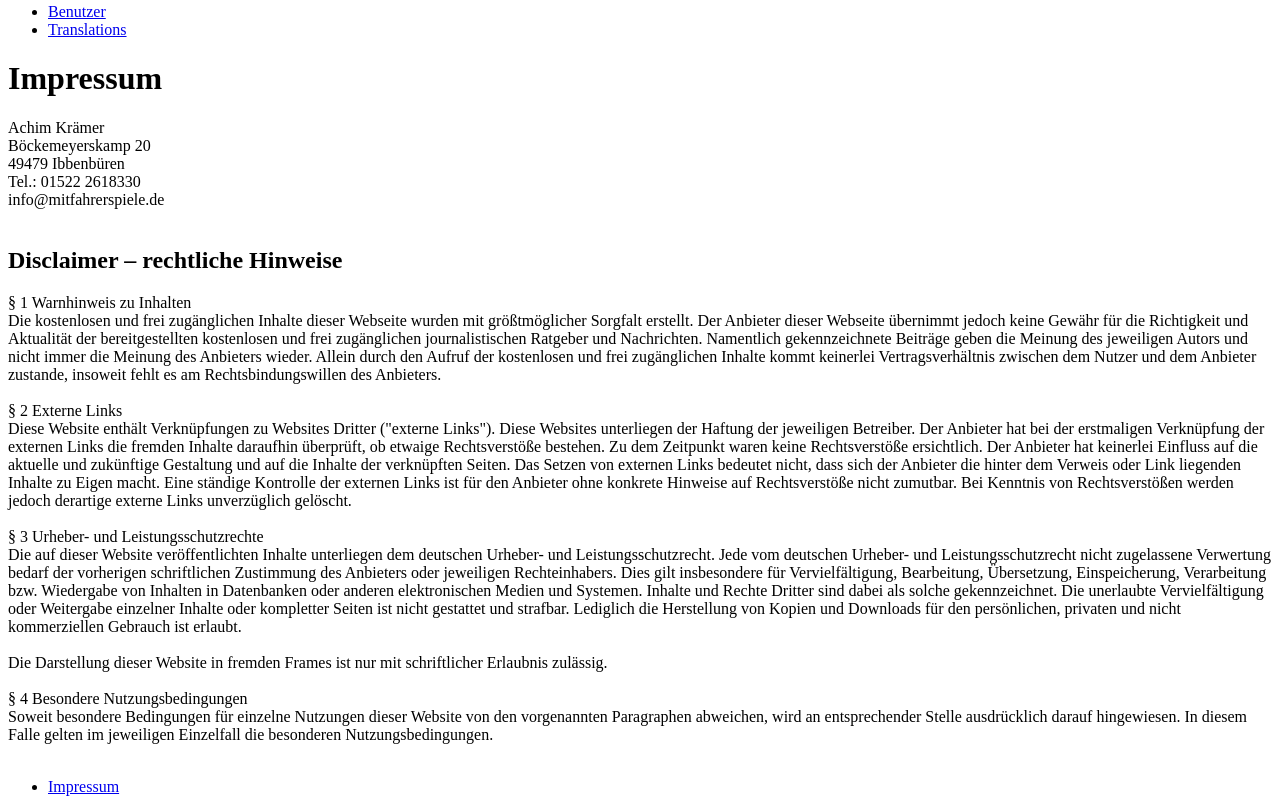
After one commit to achim-kraemer-com/mitfahrerspiele, a Symfony app: template application/templates/imprint.html.twig in a window 1280 px wide. The commit adds this page. Shown: the part 317-1129 px from the top of the page. Run offline with Twig, Linux system fonts and the light colour scheme; the template is opened without the code that fills it, so the values that code supplies are empty; some libraries are stand-ins or nearby versions.

Commit message:
m1: imporessions added

```diff
--- a/application/src/Form/GameType.php
+++ b/application/src/Form/GameType.php
@@ -14,9 +14,6 @@ class GameType extends AbstractType
         $builder
             ->add('title')
             ->add('description')
-            ->add('id')
-            ->add('createdAt')
-            ->add('updatedAt')
             ->add('navigation')
         ;
     }
--- a/application/templates/backend/backend_base.html.twig
+++ /dev/null
@@ -1,3 +0,0 @@
-{% extends 'base.html.twig' %}
-
-{% block navigation %}{% include 'backend/navigation.html.twig' %}{% endblock %}
--- a/application/templates/backend/index.html.twig
+++ b/application/templates/backend/index.html.twig
@@ -1,4 +1,4 @@
-{% extends 'backend/backend_base.html.twig' %}
+{% extends 'base.html.twig' %}
 
 {% block body %}
     <div class="container">
--- a/application/templates/base.html.twig
+++ b/application/templates/base.html.twig
@@ -5,9 +5,16 @@
         <title>{% block title %}Mitfahrerspiele{% endblock %}</title>
         {% block stylesheets %}{{ encore_entry_link_tags('app') }}{% endblock %}
     </head>
-    <body>
-        {% block navigation %}{% include 'frontend/navigation.html.twig' %}{% endblock %}
+    <body class="d-flex flex-column min-vh-100">
+        {% block navigation %}
+            {% if app.user %}
+                {% include 'backend/navigation.html.twig' %}
+            {% else %}
+                {% include 'frontend/navigation.html.twig' %}
+            {% endif %}
+        {% endblock %}
         {% block body %}{% endblock %}
+        {% block footer %}{% include 'footer.html.twig' %}{% endblock %}
         {% block javascripts %}{{ encore_entry_script_tags('app') }}{% endblock %}
     </body>
 </html>
--- /dev/null
+++ b/application/templates/footer.html.twig
@@ -0,0 +1,11 @@
+<footer class="navbar navbar-expand-lg navbar-light bg-light mt-auto border">
+    <div class="collapse navbar-collapse" id="navbarSupportedContent">
+        <div class="container">
+            <ul class="nav">
+                <li class="nav-item dropdown">
+                    <a class="nav-link" href=" {{ path('app_imprint') }}" aria-haspopup="false" aria-expanded="false">Impressum</a>
+                </li>
+            </ul>
+        </div>
+    </div>
+</footer>
--- a/application/templates/game/edit.html.twig
+++ b/application/templates/game/edit.html.twig
@@ -1,4 +1,4 @@
-{% extends 'backend/backend_base.html.twig' %}
+{% extends 'base.html.twig' %}
 
 {% block title %}Edit Game{% endblock %}
 
--- a/application/templates/game/index.html.twig
+++ b/application/templates/game/index.html.twig
@@ -1,4 +1,4 @@
-{% extends 'backend/backend_base.html.twig' %}
+{% extends 'base.html.twig' %}
 
 {% block title %}Game index{% endblock %}
 
--- a/application/templates/game/new.html.twig
+++ b/application/templates/game/new.html.twig
@@ -1,4 +1,4 @@
-{% extends 'backend/backend_base.html.twig' %}
+{% extends 'base.html.twig' %}
 
 {% block title %}New Game{% endblock %}
 
--- a/application/templates/game/show.html.twig
+++ b/application/templates/game/show.html.twig
@@ -1,4 +1,4 @@
-{% extends 'backend/backend_base.html.twig' %}
+{% extends 'base.html.twig' %}
 
 {% block title %}Game{% endblock %}
 
--- /dev/null
+++ b/application/templates/imprint.html.twig
@@ -0,0 +1,28 @@
+{% extends 'base.html.twig' %}
+
+{% block body %}
+    <div class="container">
+        <h1>Impressum</h1>
+        <div>Achim Krämer</div>
+        <div>Böckemeyerskamp 20</div>
+        <div>49479 Ibbenbüren</div>
+        <div>Tel.: 01522 2618330</div>
+        <div>info@mitfahrerspiele.de</div>
+        <br>
+        <h2>Disclaimer – rechtliche Hinweise</h2>
+        <div>§ 1 Warnhinweis zu Inhalten</div>
+        <div>Die kostenlosen und frei zugänglichen Inhalte dieser Webseite wurden mit größtmöglicher Sorgfalt erstellt. Der Anbieter dieser Webseite übernimmt jedoch keine Gewähr für die Richtigkeit und Aktualität der bereitgestellten kostenlosen und frei zugänglichen journalistischen Ratgeber und Nachrichten. Namentlich gekennzeichnete Beiträge geben die Meinung des jeweiligen Autors und nicht immer die Meinung des Anbieters wieder. Allein durch den Aufruf der kostenlosen und frei zugänglichen Inhalte kommt keinerlei Vertragsverhältnis zwischen dem Nutzer und dem Anbieter zustande, insoweit fehlt es am Rechtsbindungswillen des Anbieters.</div>
+        <br>
+        <div>§ 2 Externe Links</div>
+        <div>Diese Website enthält Verknüpfungen zu Websites Dritter ("externe Links"). Diese Websites unterliegen der Haftung der jeweiligen Betreiber. Der Anbieter hat bei der erstmaligen Verknüpfung der externen Links die fremden Inhalte daraufhin überprüft, ob etwaige Rechtsverstöße bestehen. Zu dem Zeitpunkt waren keine Rechtsverstöße ersichtlich. Der Anbieter hat keinerlei Einfluss auf die aktuelle und zukünftige Gestaltung und auf die Inhalte der verknüpften Seiten. Das Setzen von externen Links bedeutet nicht, dass sich der Anbieter die hinter dem Verweis oder Link liegenden Inhalte zu Eigen macht. Eine ständige Kontrolle der externen Links ist für den Anbieter ohne konkrete Hinweise auf Rechtsverstöße nicht zumutbar. Bei Kenntnis von Rechtsverstößen werden jedoch derartige externe Links unverzüglich gelöscht.</div>
+        <br>
+        <div>§ 3 Urheber- und Leistungsschutzrechte</div>
+        <div>Die auf dieser Website veröffentlichten Inhalte unterliegen dem deutschen Urheber- und Leistungsschutzrecht. Jede vom deutschen Urheber- und Leistungsschutzrecht nicht zugelassene Verwertung bedarf der vorherigen schriftlichen Zustimmung des Anbieters oder jeweiligen Rechteinhabers. Dies gilt insbesondere für Vervielfältigung, Bearbeitung, Übersetzung, Einspeicherung, Verarbeitung bzw. Wiedergabe von Inhalten in Datenbanken oder anderen elektronischen Medien und Systemen. Inhalte und Rechte Dritter sind dabei als solche gekennzeichnet. Die unerlaubte Vervielfältigung oder Weitergabe einzelner Inhalte oder kompletter Seiten ist nicht gestattet und strafbar. Lediglich die Herstellung von Kopien und Downloads für den persönlichen, privaten und nicht kommerziellen Gebrauch ist erlaubt.</div>
+        <br>
+        <div>Die Darstellung dieser Website in fremden Frames ist nur mit schriftlicher Erlaubnis zulässig.</div>
+        <br>
+        <div>§ 4 Besondere Nutzungsbedingungen</div>
+        <div>Soweit besondere Bedingungen für einzelne Nutzungen dieser Website von den vorgenannten Paragraphen abweichen, wird an entsprechender Stelle ausdrücklich darauf hingewiesen. In diesem Falle gelten im jeweiligen Einzelfall die besonderen Nutzungsbedingungen.</div>
+        <br>
+    </div>
+{% endblock %}
```
Also changed, not shown: application/src/Controller/FontendController.php (+9 -0 lines).
